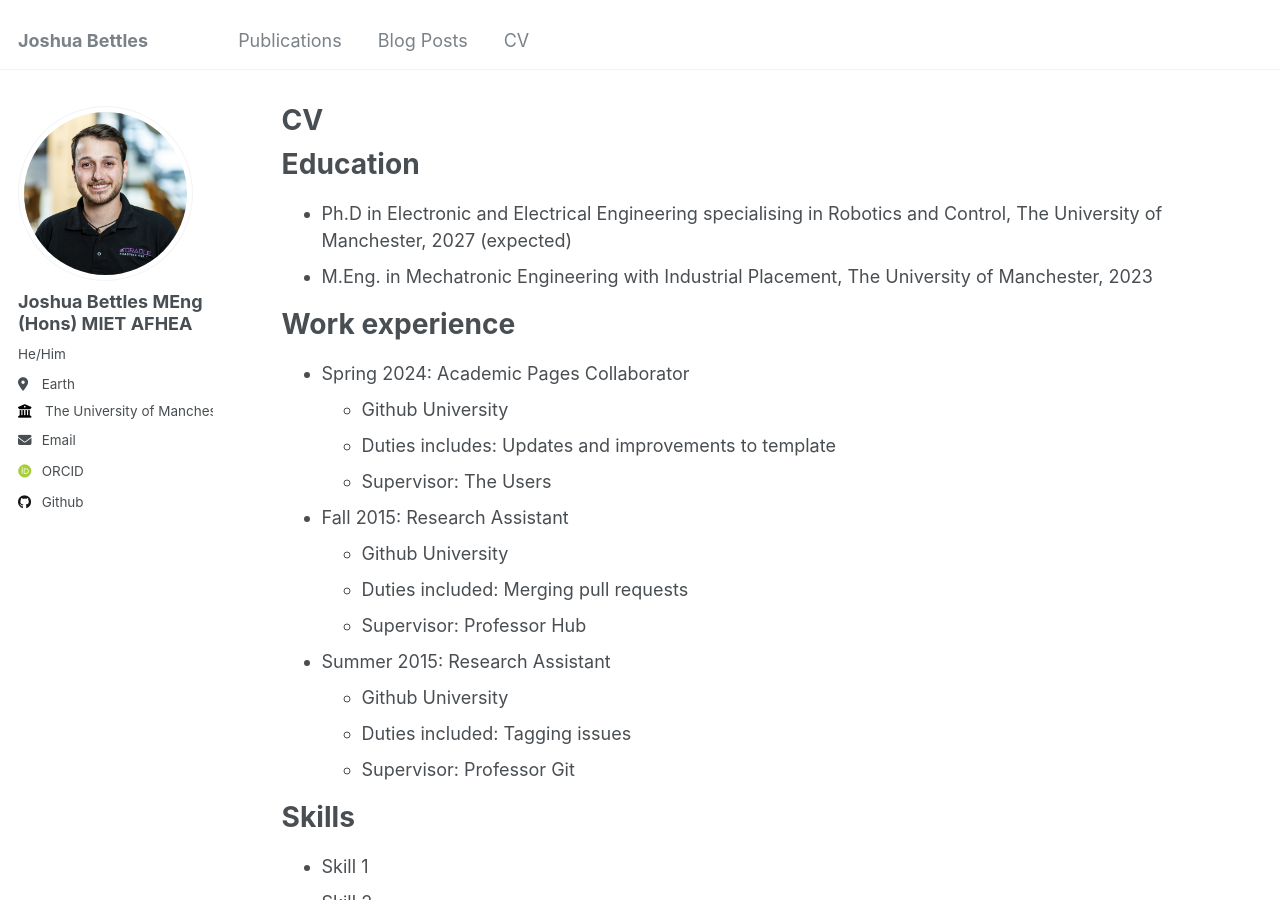
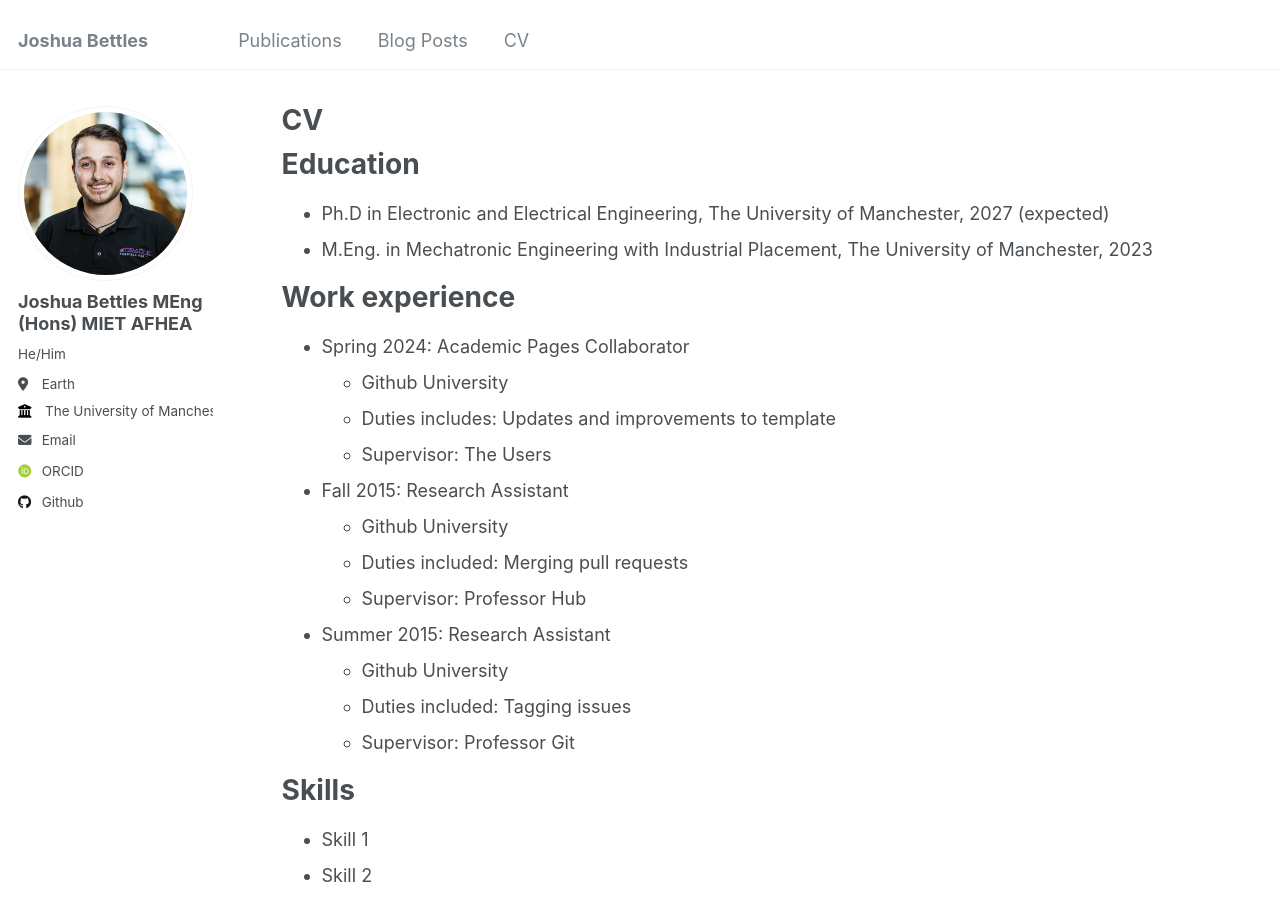
Before and after one commit to Joshua-Bettles/joshua-bettles.github.io, a Jekyll site: the page built from _pages/cv.md, in a window 1280 px wide and 900 px high. Built offline with Jekyll 4.4.1, drawn with Linux system fonts in a browser that asks for light colours; some web fonts are replaced.

Commit message:
Update cv.md

```diff
--- a/_pages/cv.md
+++ b/_pages/cv.md
@@ -11,7 +11,7 @@ redirect_from:
 
 Education
 ======
-* Ph.D in Electronic and Electrical Engineering specialising in Robotics and Control, The University of Manchester, 2027 (expected)
+* Ph.D in Electronic and Electrical Engineering, The University of Manchester, 2027 (expected)
 * M.Eng. in Mechatronic Engineering with Industrial Placement, The University of Manchester, 2023
 
 Work experience
```
